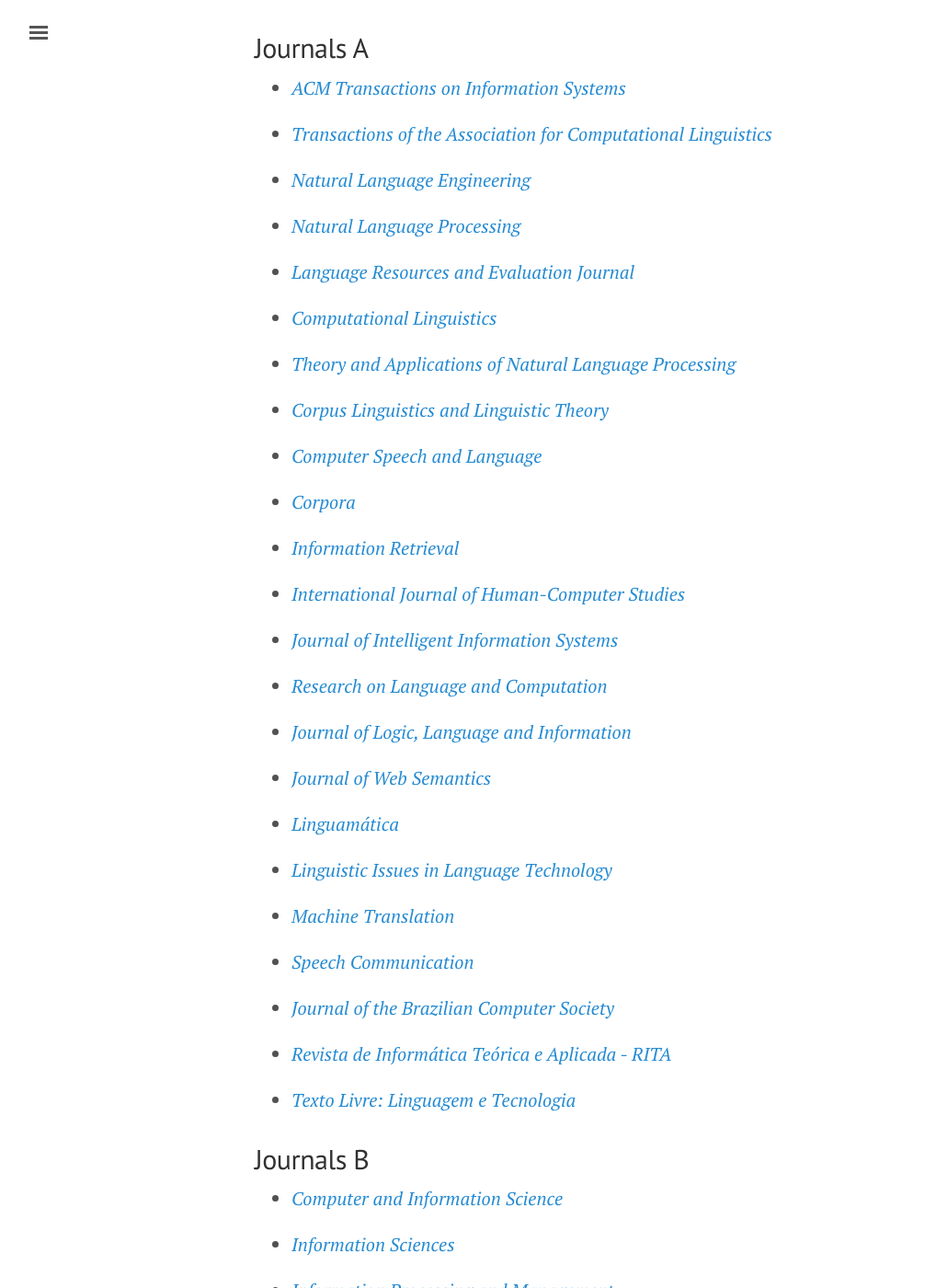
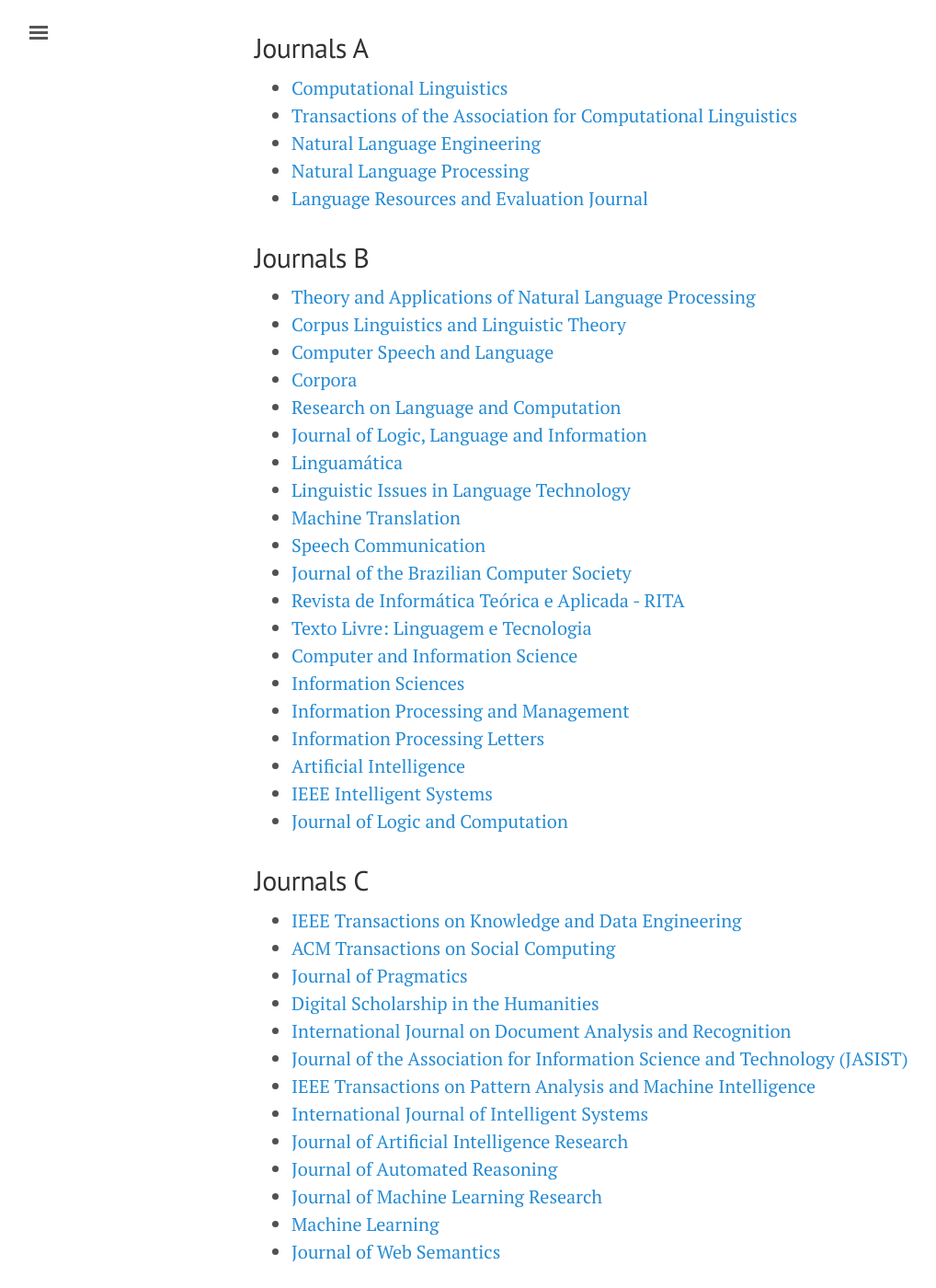
Before and after one commit to CEPLN/website, a Jekyll site: the page built from periodicos.md, in a window 1280 px wide and 1400 px high, scrolled down 449 px. Shown: the whole window at 92% size, without its empty margins (3-1021 px from the left). Built offline with Jekyll 4.4.1, drawn with Linux system fonts in a browser that asks for light colours; some of the changed text lies outside the part shown.

Commit message:
update conferences and journals

```diff
--- a/periodicos.md
+++ b/periodicos.md
@@ -10,90 +10,47 @@ Outros periódicos relevantes de PLN e áreas afins são:
 
 ### Journals A
 
-* _[ACM Transactions on Information Systems](https://tois.acm.orgx)_
-
-* _[Transactions of the Association for Computational Linguistics](https://www.transacl.org/ojs/index.php/tacl)_
-
-* _[Natural Language Engineering](https://www.cambridge.org/core/journals/natural-language-engineering)_
-
-* _[Natural Language Processing](https://www.jstage.jst.go.jp/browse/jnlp)_
-
-* _[Language Resources and Evaluation Journal](https://link.springer.com/journal/10579)_
-
-* _[Computational Linguistics](https://www.mitpressjournals.org/loi/coli)_
-
-* _[Theory and Applications of Natural Language Processing](https://www.springer.com/series/8899)_
-
-* _[Corpus Linguistics and Linguistic Theory](https://www.degruyter.com/view/j/cllt)_
-
-* _[Computer Speech and Language](https://www.journals.elsevier.com/computer-speech-and-language)_
-
-* _[Corpora](https://www.euppublishing.com/loi/COR)_
-
-* _[Information Retrieval](https://www.springer.com/computer/database+management+%26+information+retrieval/journal/10791)_
-
-* _[International Journal of Human-Computer Studies](https://www.journals.elsevier.com/international-journal-of-human-computer-studies/)_
-
-* _[Journal of Intelligent Information Systems](https://www.springer.com/computer/database+management+%26+information+retrieval/journal/10844)_
-
-* _[Research on Language and Computation](https://link.springer.com/journal/11168)_
-
-* _[Journal of Logic, Language and Information](https://link.springer.com/journal/10849)_
-
-* _[Journal of Web Semantics](https://www.journals.elsevier.com/journal-of-web-semantics/)_
-
-* _[Linguamática](http://linguamatica.com/index.php/linguamatica)_
-
-* _[Linguistic Issues in Language Technology](http://csli-lilt.stanford.edu/ojs/index.php/LiLT/index)_
-
-* _[Machine Translation](https://link.springer.com/journal/10590)_
-
-* _[Speech Communication](https://www.journals.elsevier.com/speech-communication)_
-
-* _[Journal of the Brazilian Computer Society](https://www.springer.com/computer/journal/13173)_
-
-* _[Revista de Informática Teórica e Aplicada - RITA](http://seer.ufrgs.br/rita)_
-
-* _[Texto Livre: Linguagem e Tecnologia](http://www.periodicos.letras.ufmg.br/index.php/textolivre/announcement/view/186)_
+* [Computational Linguistics](https://www.mitpressjournals.org/loi/coli)
+* [Transactions of the Association for Computational Linguistics](https://www.transacl.org/ojs/index.php/tacl)
+* [Natural Language Engineering](https://www.cambridge.org/core/journals/natural-language-engineering)
+* [Natural Language Processing](https://www.jstage.jst.go.jp/browse/jnlp)
+* [Language Resources and Evaluation Journal](https://link.springer.com/journal/10579)
 
 ### Journals B
 
-* _[Computer and Information Science](http://www.ccsenet.org/journal/index.php/cis)_
-
-* _[Information Sciences](https://www.journals.elsevier.com/information-sciences)_
-
-* _[Information Processing and Management](https://www.journals.elsevier.com/information-processing-and-management/)_
-
-* _[Information Processing Letters](https://www.journals.elsevier.com/information-processing-letters)_
-
-* _[Artificial Intelligence](https://www.journals.elsevier.com/artificial-intelligence/)_
-
-* _[IEEE Intelligent Systems](https://publications.computer.org/intelligent-systems/)_
-
-* _[Journal of Logic and Computation](https://academic.oup.com/logcom)_
+* [Theory and Applications of Natural Language Processing](https://www.springer.com/series/8899)
+* [Corpus Linguistics and Linguistic Theory](https://www.degruyter.com/view/j/cllt)
+* [Computer Speech and Language](https://www.journals.elsevier.com/computer-speech-and-language)
+* [Corpora](https://www.euppublishing.com/loi/COR)
+* [Research on Language and Computation](https://link.springer.com/journal/11168)
+* [Journal of Logic, Language and Information](https://link.springer.com/journal/10849)
+* [Linguamática](http://linguamatica.com/index.php/linguamatica)
+* [Linguistic Issues in Language Technology](http://csli-lilt.stanford.edu/ojs/index.php/LiLT/index)
+* [Machine Translation](https://link.springer.com/journal/10590)
+* [Speech Communication](https://www.journals.elsevier.com/speech-communication)
+* [Journal of the Brazilian Computer Society](https://www.springer.com/computer/journal/13173)
+* [Revista de Informática Teórica e Aplicada - RITA](http://seer.ufrgs.br/rita)
+* [Texto Livre: Linguagem e Tecnologia](http://www.periodicos.letras.ufmg.br/index.php/textolivre/announcement/view/186)
+* [Computer and Information Science](http://www.ccsenet.org/journal/index.php/cis)
+* [Information Sciences](https://www.journals.elsevier.com/information-sciences)
+* [Information Processing and Management](https://www.journals.elsevier.com/information-processing-and-management/)
+* [Information Processing Letters](https://www.journals.elsevier.com/information-processing-letters)
+* [Artificial Intelligence](https://www.journals.elsevier.com/artificial-intelligence/)
+* [IEEE Intelligent Systems](https://publications.computer.org/intelligent-systems/)
+* [Journal of Logic and Computation](https://academic.oup.com/logcom)
 
 ### Journals C
 
-* _[IEEE Transactions on Knowledge and Data Engineering](https://www.computer.org/web/tkde)_
-
-* _[ACM Transactions on Social Computing](https://tsc.acm.org/)_
-
-* _[Journal of Pragmatics](https://www.journals.elsevier.com/journal-of-pragmatics/)_
-
-* _[Digital Scholarship in the Humanities](https://academic.oup.com/dsh)_
-
-* _[International Journal on Document Analysis and Recognition](https://link.springer.com/journal/10032)_
-
-* _[Journal of the Association for Information Science and Technology (JASIST)_](https://onlinelibrary.wiley.com/journal/15322890)_
-
-* _[IEEE Transactions on Pattern Analysis and Machine Intelligence](https://www.computer.org/web/tpami)_
-
-* _[International Journal of Intelligent Systems](https://onlinelibrary.wiley.com/journal/1098111x)_
-
-* _[Journal of Artificial Intelligence Research](https://www.jair.org/index.php/jair)_
-
-* _[Journal of Automated Reasoning](https://www.springer.com/computer/theoretical+computer+science/journal/10817)_
-
-* _[Journal of Machine Learning Research](http://www.jmlr.org)_
-
-* _[Machine Learning](https://www.springer.com/computer/ai/journal/10994)_
+* [IEEE Transactions on Knowledge and Data Engineering](https://www.computer.org/web/tkde)
+* [ACM Transactions on Social Computing](https://tsc.acm.org/)
+* [Journal of Pragmatics](https://www.journals.elsevier.com/journal-of-pragmatics/)
+* [Digital Scholarship in the Humanities](https://academic.oup.com/dsh)
+* [International Journal on Document Analysis and Recognition](https://link.springer.com/journal/10032)
+* [Journal of the Association for Information Science and Technology (JASIST)](https://onlinelibrary.wiley.com/journal/15322890)
+* [IEEE Transactions on Pattern Analysis and Machine Intelligence](https://www.computer.org/web/tpami)
+* [International Journal of Intelligent Systems](https://onlinelibrary.wiley.com/journal/1098111x)
+* [Journal of Artificial Intelligence Research](https://www.jair.org/index.php/jair)
+* [Journal of Automated Reasoning](https://www.springer.com/computer/theoretical+computer+science/journal/10817)
+* [Journal of Machine Learning Research](http://www.jmlr.org)
+* [Machine Learning](https://www.springer.com/computer/ai/journal/10994)
+* [Journal of Web Semantics](https://www.journals.elsevier.com/journal-of-web-semantics/)
```
Also changed, not shown: eventos.md (+73 -149 lines).
